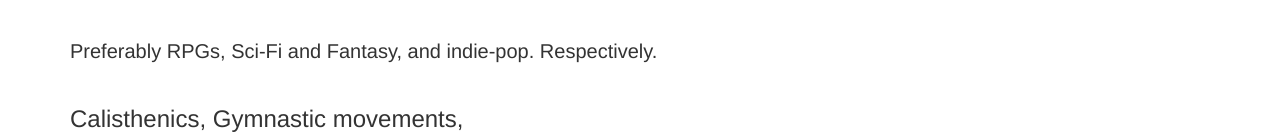
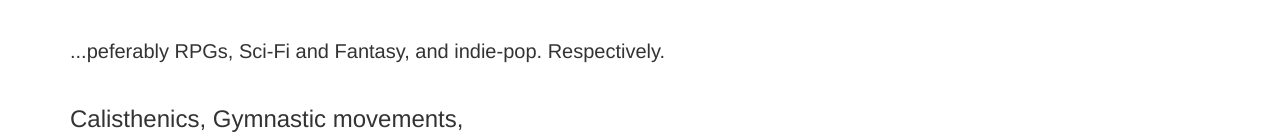
Before and after one commit to spchiam/spchiam.github.io, a plain HTML site: page about3.html in a window 1280 px wide. Shown: the part 1539-1673 px from the top of the page. Drawn offline with Linux system fonts and the light colour scheme.

Commit message:
added interests

```diff
--- a/about3.html
+++ b/about3.html
@@ -65,7 +65,7 @@
           <h2>Interests</h2>
           <h3>Games, Movies, Music,</h3>
           <p>and everything in between.</p>
-          <p>Preferably RPGs, Sci-Fi and Fantasy, and indie-pop. Respectively.</p>
+          <p>...peferably RPGs, Sci-Fi and Fantasy, and indie-pop. Respectively.</p>
           <h3>Calisthenics, Gymnastic movements,</h3>
           <p>and staying active.</p>
         </div>
```
